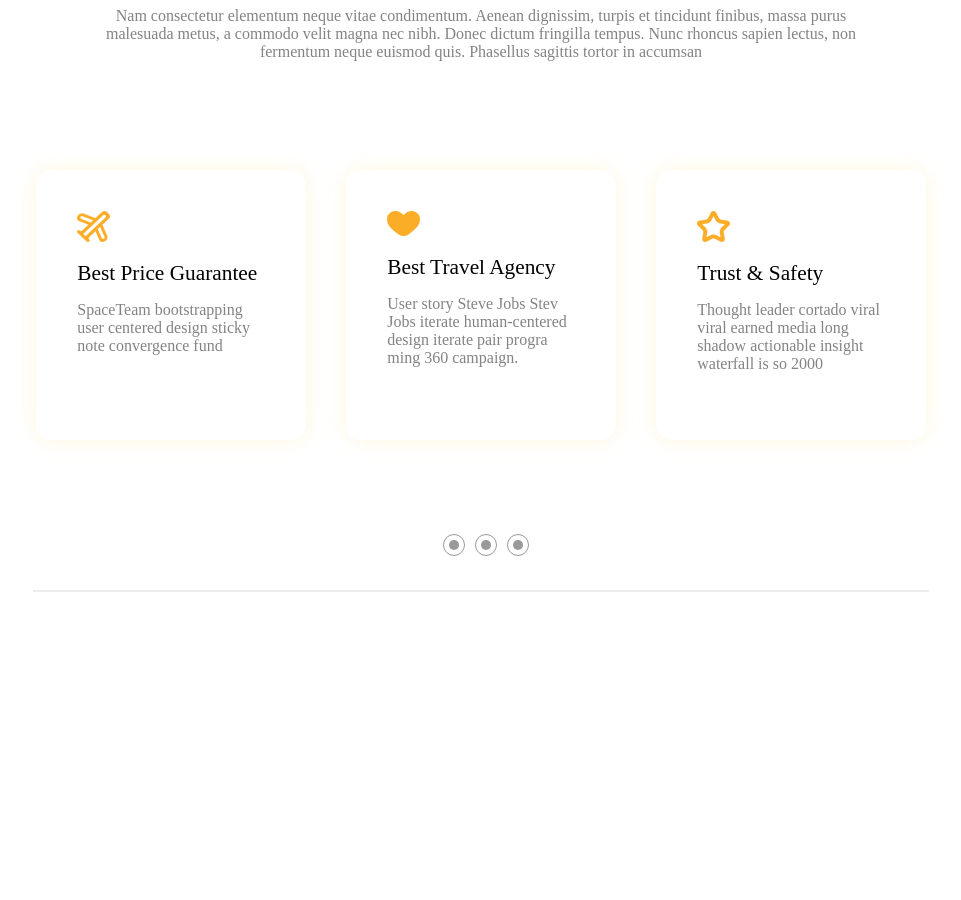
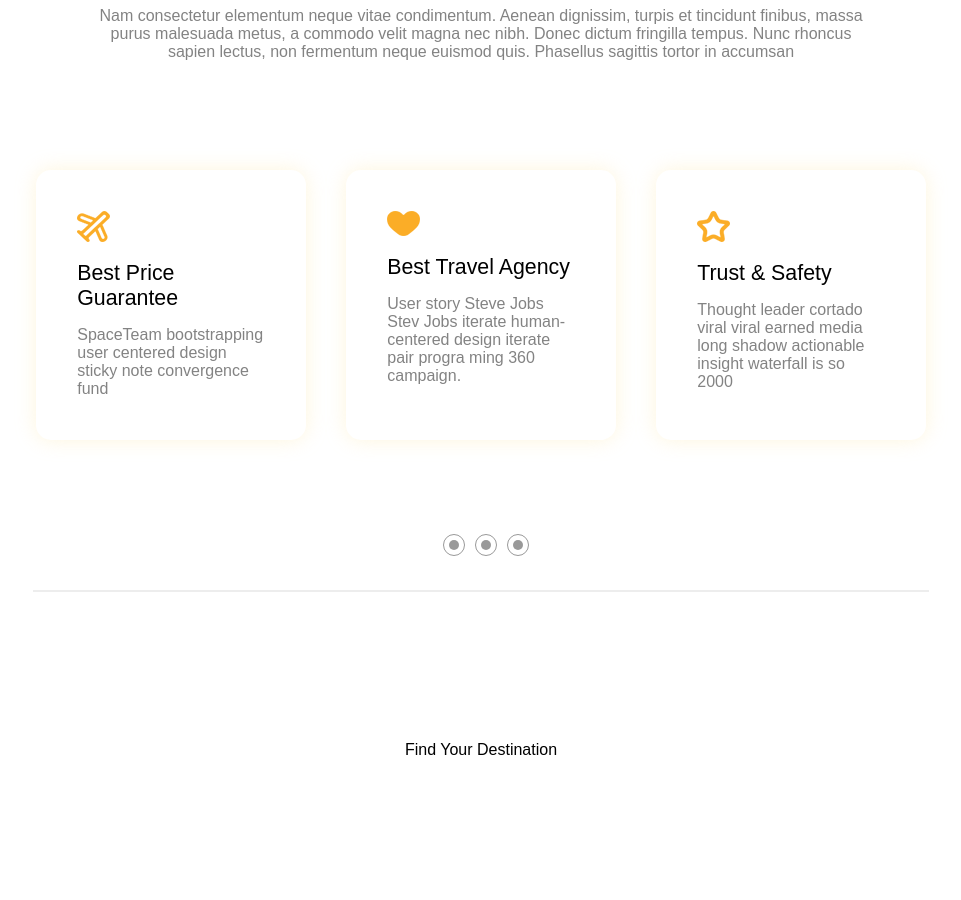
Before and after one commit to Max2002-dbz/Web_programming_23_12, a website: page app/html/main.html in a window 1280 px wide. Shown: the part 950-1850 px from the top of the page, without its empty margins (159-1120 px from the left). Before the commit the page ends 1550 px from the top, so only its background shows below. Drawn offline with Linux system fonts and the light colour scheme.

Commit message:
зміни

```diff
--- a/app/css/style.css
+++ b/app/css/style.css
@@ -5,7 +5,7 @@
 
 body{
     margin: 0;
-    font-family: "Myriad Pro";
+    font-family: "Myriad Pro", sans-serif;
 }
 *{
     transition: all 0.2s linear;
@@ -23,7 +23,6 @@ body{
 }
 .Header *{
     color: white;
-
 }
 .nav{
     width: 70%;
@@ -149,7 +148,6 @@ body{
     border-bottom: 2px solid  rgb(237, 237, 237);
     padding-bottom: 30px;
 }
-
 .pointer{
     height: 10px;
     width: 10px;
@@ -182,7 +180,6 @@ body{
     justify-content: space-between;
     cursor: pointer;
     display: none;
-
 }
 .burger:hover div{
     background-color: gray;
@@ -194,5 +191,8 @@ body{
     border-radius: 2px;
 }
 .slider:hover{
-    box-shadow: 0px 0px 13px 7px #F7FF3F;
+    box-shadow: 0 0 13px 7px #F7FF3F;
 }
+.Find_Your_Destination .title{
+    font-size: ;
+}
--- a/app/html/main.html
+++ b/app/html/main.html
@@ -76,6 +76,11 @@
                 </div>
             </div>
         </div>
+        <div class="Find_Your_Destination">
+            <div class="Find_Your_Destination_text">
+                <div class="title">Find Your Destination</div>
+            </div>
+        </div>
         <script src = "../js/app.js"> </script>
     </body>
 </html>
--- a/app/js/app.js
+++ b/app/js/app.js
@@ -1,3 +1,3 @@
 let n
 n = 1
-console.log(number.randomInt(5, 10))
+console.log(n)
```
Also changed, not shown: app/sass/main.scss (added).
